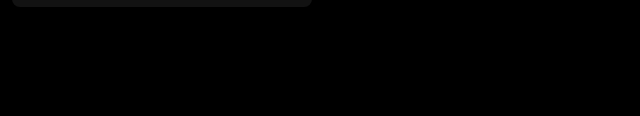
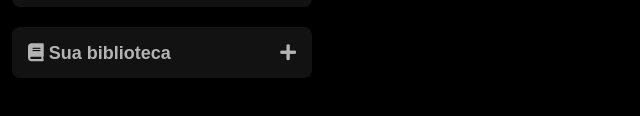
Before and after one commit to caio86/imersao-frontend-spotify, a plain HTML site: page index.html in a window 1280 px wide. Shown: the part 166-282 px from the top of the page, without its empty margins (0-640 px from the left). Drawn offline with Linux system fonts and the light colour scheme.

Commit message:
Desafio da Aula 1 Feito

```diff
--- a/index.html
+++ b/index.html
@@ -40,6 +40,15 @@
           </ul>
         </div>
       </nav>
+      <div class="sidebar__footer">
+        <a href="">
+          <span class="fa fa-book"></span>
+          <span>Sua biblioteca</span>
+        </a>
+        <a href="">
+          <span class="fa fa-plus"></span>
+        </a>
+      </div>
     </div>
   </body>
 </html>
--- a/styles.css
+++ b/styles.css
@@ -48,3 +48,20 @@ h1 {
   font-size: 14px;
   font-family: "DM Sans", sans-serif;
 }
+
+.sidebar__footer {
+  background-color: #121212;
+  display: flex;
+  justify-content: space-between;
+  border-radius: 8px;
+  margin-top: 20px;
+  padding: 16px;
+}
+
+.sidebar__footer a {
+  color: #b3b3b3;
+  text-decoration: none;
+  font-weight: 600;
+  font-size: 18px;
+  font-family: "DM Sans", sans-serif;
+}
```
